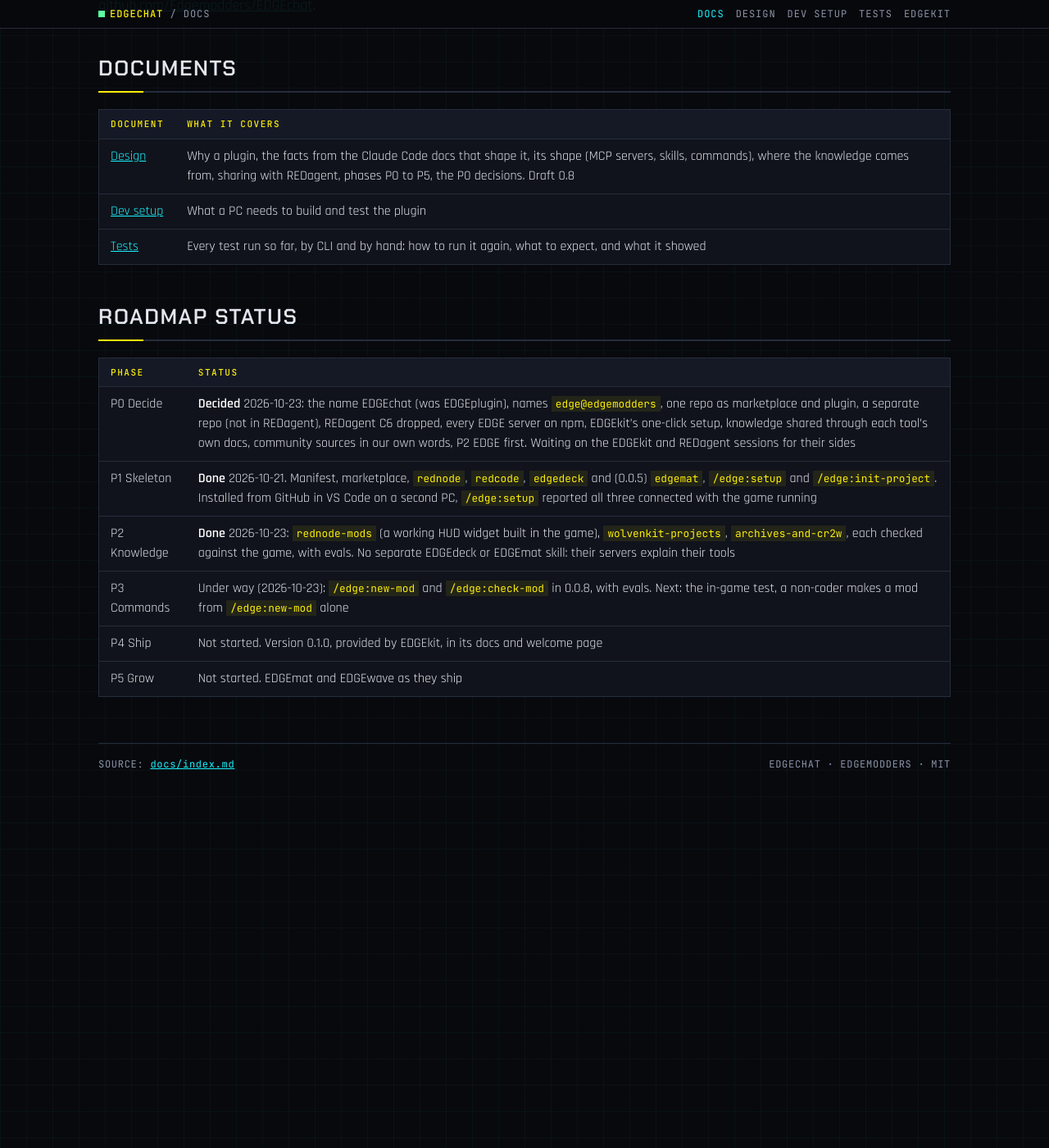
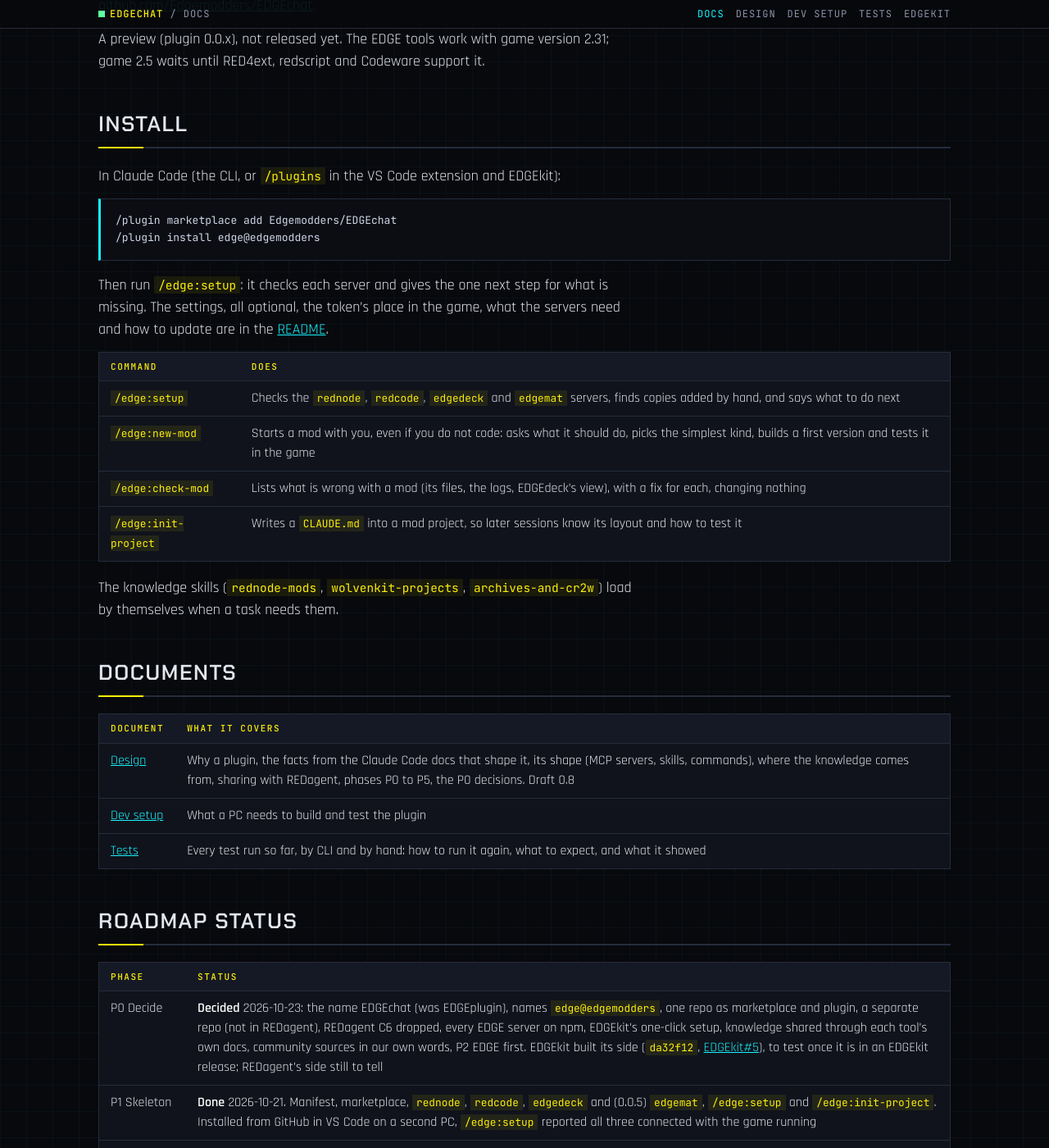
Before and after one commit to Edgemodders/EDGEchat, a Jekyll site: the page built from docs/index.md, in a window 1280 px wide and 1400 px high, scrolled down 245 px. Shown: the whole window at 82% size. Built offline with Jekyll 4.4.1, drawn with Linux system fonts in a browser that asks for light colours.

Commit message:
Docs home: install steps and the four commands for new users; P0's EDGEkit side built
The landing page had no way in for a new user: it now gives the two
install commands, /edge:setup, a table of the commands and the 2.31 note.

Co-Authored-By: Claude Opus 5.5 <noreply@anthropic.com>

````diff
--- a/docs/index.md
+++ b/docs/index.md
@@ -5,6 +5,28 @@ title: Docs
 # EDGE<span class="y">chat</span>
 
 The EDGE plugin for Claude Code: Cyberpunk 2077 modding knowledge as skills, the EDGE MCP servers, and modding commands, in one install. Source: [github.com/Edgemodders/EDGEchat](https://github.com/Edgemodders/EDGEchat).
+
+A preview (plugin 0.0.x), not released yet. The EDGE tools work with game version 2.31; game 2.5 waits until RED4ext, redscript and Codeware support it.
+
+## Install
+
+In Claude Code (the CLI, or `/plugins` in the VS Code extension and EDGEkit):
+
+```
+/plugin marketplace add Edgemodders/EDGEchat
+/plugin install edge@edgemodders
+```
+
+Then run `/edge:setup`: it checks each server and gives the one next step for what is missing. The settings, all optional, the token's place in the game, what the servers need and how to update are in the [README](https://github.com/Edgemodders/EDGEchat#install).
+
+| Command | Does |
+|---|---|
+| `/edge:setup` | Checks the `rednode`, `redcode`, `edgedeck` and `edgemat` servers, finds copies added by hand, and says what to do next |
+| `/edge:new-mod` | Starts a mod with you, even if you do not code: asks what it should do, picks the simplest kind, builds a first version and tests it in the game |
+| `/edge:check-mod` | Lists what is wrong with a mod (its files, the logs, EDGEdeck's view), with a fix for each, changing nothing |
+| `/edge:init-project` | Writes a `CLAUDE.md` into a mod project, so later sessions know its layout and how to test it |
+
+The knowledge skills (`rednode-mods`, `wolvenkit-projects`, `archives-and-cr2w`) load by themselves when a task needs them.
 
 ## Documents
 
@@ -18,7 +40,7 @@ The EDGE plugin for Claude Code: Cyberpunk 2077 modding knowledge as skills, the
 
 | Phase | Status |
 |---|---|
-| P0 Decide | **Decided** 2026-10-23: the name EDGEchat (was EDGEplugin), names `edge@edgemodders`, one repo as marketplace and plugin, a separate repo (not in REDagent), REDagent C6 dropped, every EDGE server on npm, EDGEkit's one-click setup, knowledge shared through each tool's own docs, community sources in our own words, P2 EDGE first. Waiting on the EDGEkit and REDagent sessions for their sides |
+| P0 Decide | **Decided** 2026-10-23: the name EDGEchat (was EDGEplugin), names `edge@edgemodders`, one repo as marketplace and plugin, a separate repo (not in REDagent), REDagent C6 dropped, every EDGE server on npm, EDGEkit's one-click setup, knowledge shared through each tool's own docs, community sources in our own words, P2 EDGE first. EDGEkit built its side (`da32f12`, [EDGEkit#5](https://github.com/Edgemodders/EDGEkit/issues/5)), to test once it is in an EDGEkit release; REDagent's side still to tell |
 | P1 Skeleton | **Done** 2026-10-21. Manifest, marketplace, `rednode`, `redcode`, `edgedeck` and (0.0.5) `edgemat`, `/edge:setup` and `/edge:init-project`. Installed from GitHub in VS Code on a second PC, `/edge:setup` reported all three connected with the game running |
 | P2 Knowledge | **Done** 2026-10-23: `rednode-mods` (a working HUD widget built in the game), `wolvenkit-projects`, `archives-and-cr2w`, each checked against the game, with evals. No separate EDGEdeck or EDGEmat skill: their servers explain their tools |
 | P3 Commands | Under way (2026-10-23): `/edge:new-mod` and `/edge:check-mod` in 0.0.8, with evals. Next: the in-game test, a non-coder makes a mod from `/edge:new-mod` alone |
````
